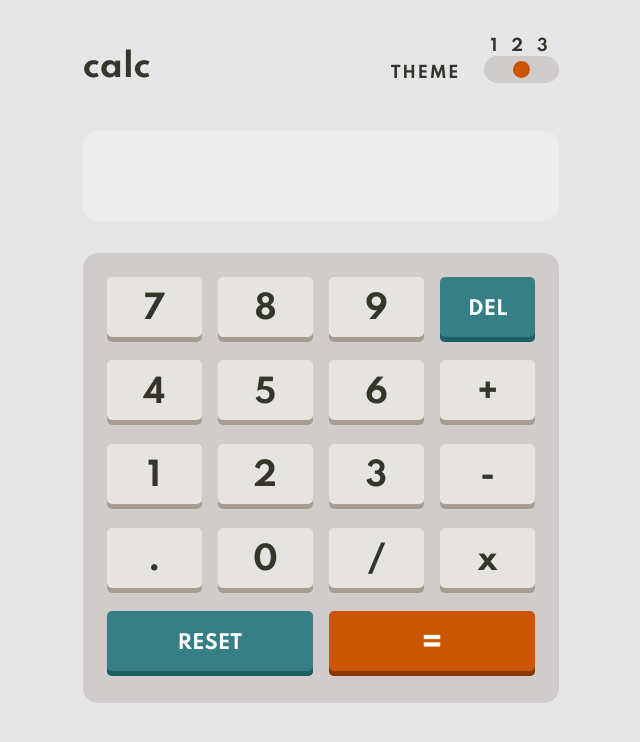
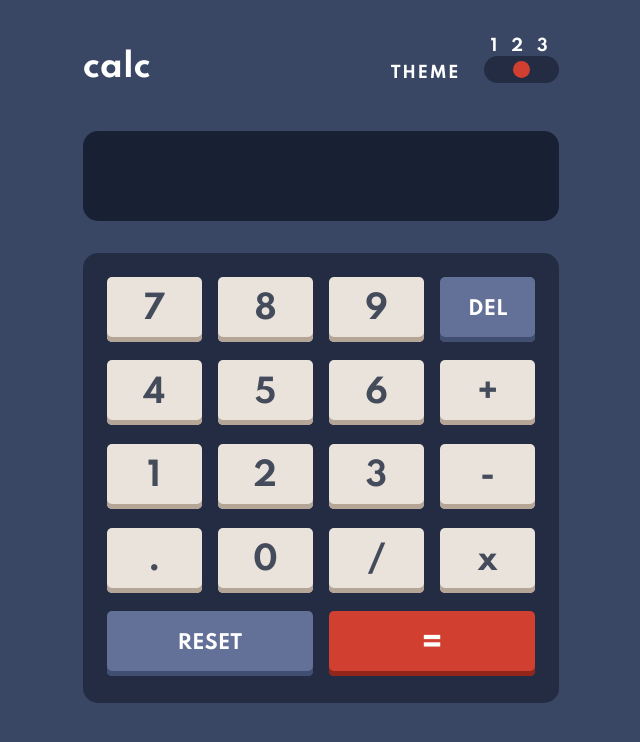
Before and after one commit to MrSociety404/calculator-app, a website built with Parcel: page src/index.html in a window 1280 px wide. Shown: the whole page, without its empty margins (319-959 px from the left). Built offline with nearby package versions, Linux system fonts and the light colour scheme.

Commit message:
Update V2.2

```diff
--- a/src/index.html
+++ b/src/index.html
@@ -10,7 +10,7 @@
       sizes="32x32"
       href="./images/favicon-32x32.png"
     />
-    <link rel="stylesheet" href="scss/main.scss" />
+    <link rel="stylesheet" href="scss/style.scss" />
     <title>Frontend Mentor | Calculator app</title>
   </head>
   <body>
--- a/src/js/app.js
+++ b/src/js/app.js
@@ -23,7 +23,11 @@ const executeBtn = (value) => {
       }
       break;
     default:
-      screen.textContent += value
+      if(!screen.textContent) {
+        screen.textContent += value == '0' ? '' : value
+      } else {
+        screen.textContent += value
+      }
   }
 }
 
--- a/src/js/theme.js
+++ b/src/js/theme.js
@@ -1,29 +1,37 @@
 const themeRange = document.querySelector(".header__range-input");
 const html = document.querySelector("html");
 const isDarkMode = window.matchMedia && window.matchMedia('(prefers-color-scheme: dark)').matches;
+const lsTheme = localStorage.getItem("theme")
+const lsThemeID = localStorage.getItem("theme-id")
 
 // sync the theme with the user preferences
 window.onload = () => {
-  if(isDarkMode) {
-    html.className = ''
-    html.classList.add("theme-dark")
+  if(lsTheme) {
+    changeTheme(lsTheme, lsThemeID)
+  } else if(isDarkMode) {
+    changeTheme("theme-dark",1)
   } else {
-    html.className = ''
-    html.classList.add("theme-light")
-    themeRange.value = 2
+    changeTheme("theme-dark",2)
   }
+}
+
+const changeTheme = (theme, value) => {
+  html.className = ''
+  html.classList.add(theme)
+  themeRange.value = value
+  localStorage.setItem("theme", theme)
+  localStorage.setItem("theme-id", value)
 }
 
 // Change the theme
 themeRange.addEventListener("change", () => {
   if(themeRange.value === '1') {
-    html.className = ''
-    html.classList.add("theme-dark")
+    changeTheme("theme-dark", 1)
   } else if (themeRange.value === '2') {
-    html.className = ''
-    html.classList.add("theme-light")
+    changeTheme("theme-light", 2)
   } else if (themeRange.value === '3') {
-    html.className = ''
-    html.classList.add("theme-chroma")
+    changeTheme("theme-chroma", 3)
+  } else {
+    changeTheme("theme-dark", 1)
   }
-});
+})
```
Also changed, not shown: src/scss/style.scss (renamed from src/scss/main.scss).
